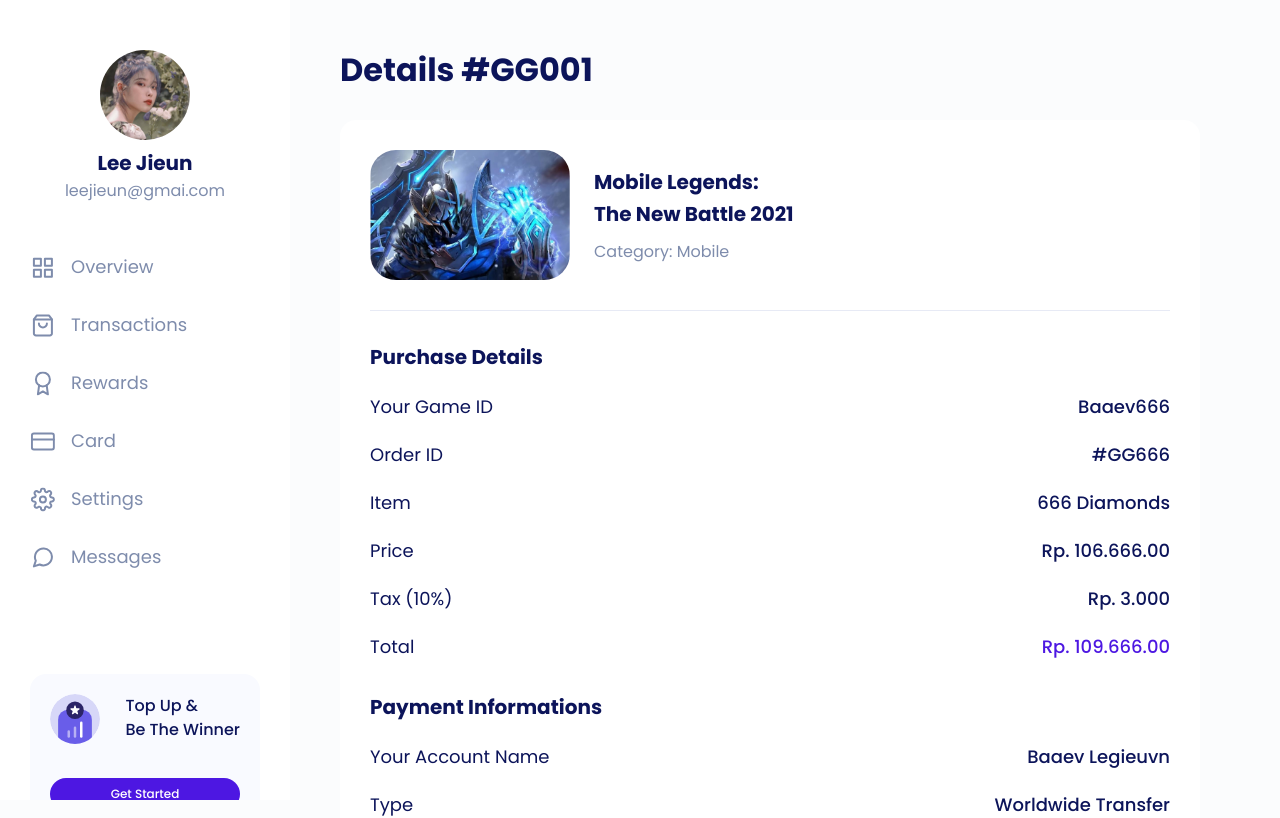
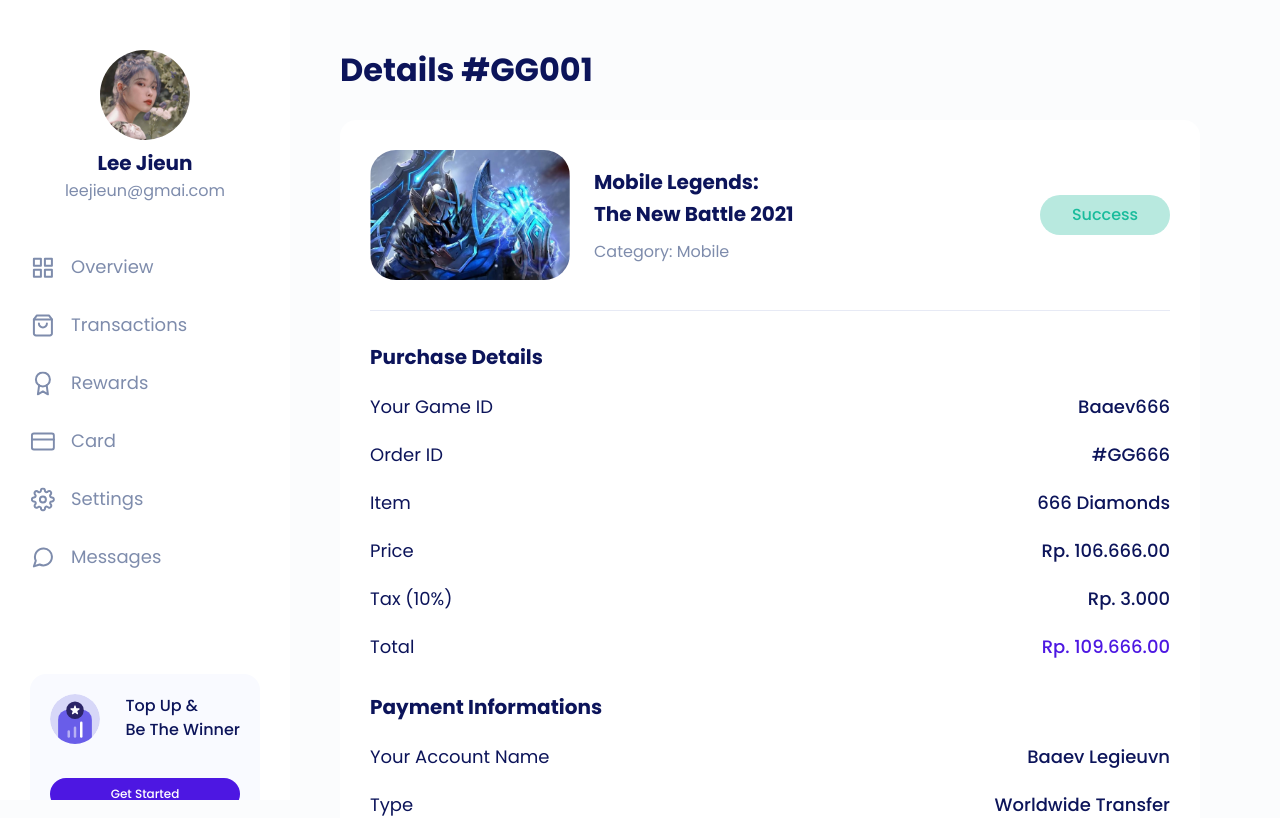
Before and after one commit to MuhammadAkbar11/storegg, a Next.js app: page /member/transactions-detail in a window 1280 px wide. Shown: the top 818 px of the page. Built offline with nearby package versions, Linux system fonts and the light colour scheme.

Commit message:
[FIX] Transaction details Button status positon

```diff
--- a/components/molecules/transaction/transactionDetailsGame.tsx
+++ b/components/molecules/transaction/transactionDetailsGame.tsx
@@ -48,6 +48,7 @@
   }
 
   return (
+    <>
       <div className={wrapperClassName}>
         <div className="pe-4">
           <div className="cropped">{gameImage}</div>
@@ -60,16 +61,17 @@
           </p>
           <p className="color-palette-2 m-0">Category: {platform}</p>
         </div>
+      </div>
       {status && (
         <div>
           <p
             className={`fw-medium text-center label ${status} m-0 rounded-pill text-capitalize`}
           >
-            Pending
+            {status}
           </p>
         </div>
       )}
-    </div>
+    </>
   );
 }
 
--- a/pages/member/transactions-detail.tsx
+++ b/pages/member/transactions-detail.tsx
@@ -25,6 +25,7 @@
                       image="/img/Thumbnail-3.png"
                       platform="Mobile"
                       type="TransactionDetails"
+                      status="success"
                     />
                   </div>
                   <hr />
```
Lines whose indentation alone changed are shown as unchanged.
